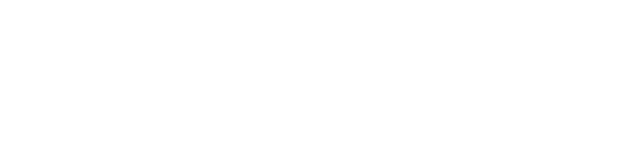
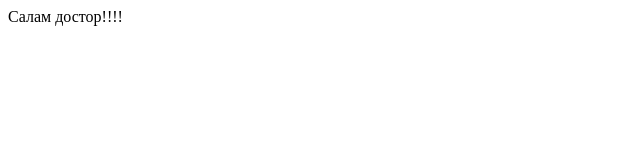
Before and after one commit to ularosh/first-windows, a plain HTML site: page index.html in a window 1280 px wide. Shown: the whole page, without its empty margins (0-640 px from the left). Drawn offline with Linux system fonts and the light colour scheme.

Commit message:
Салам +

```diff
--- a/index.html
+++ b/index.html
@@ -4,6 +4,6 @@
 	<title></title>
 </head>
 <body>
-
+Салам достор!!!!
 </body>
 </html>
```
